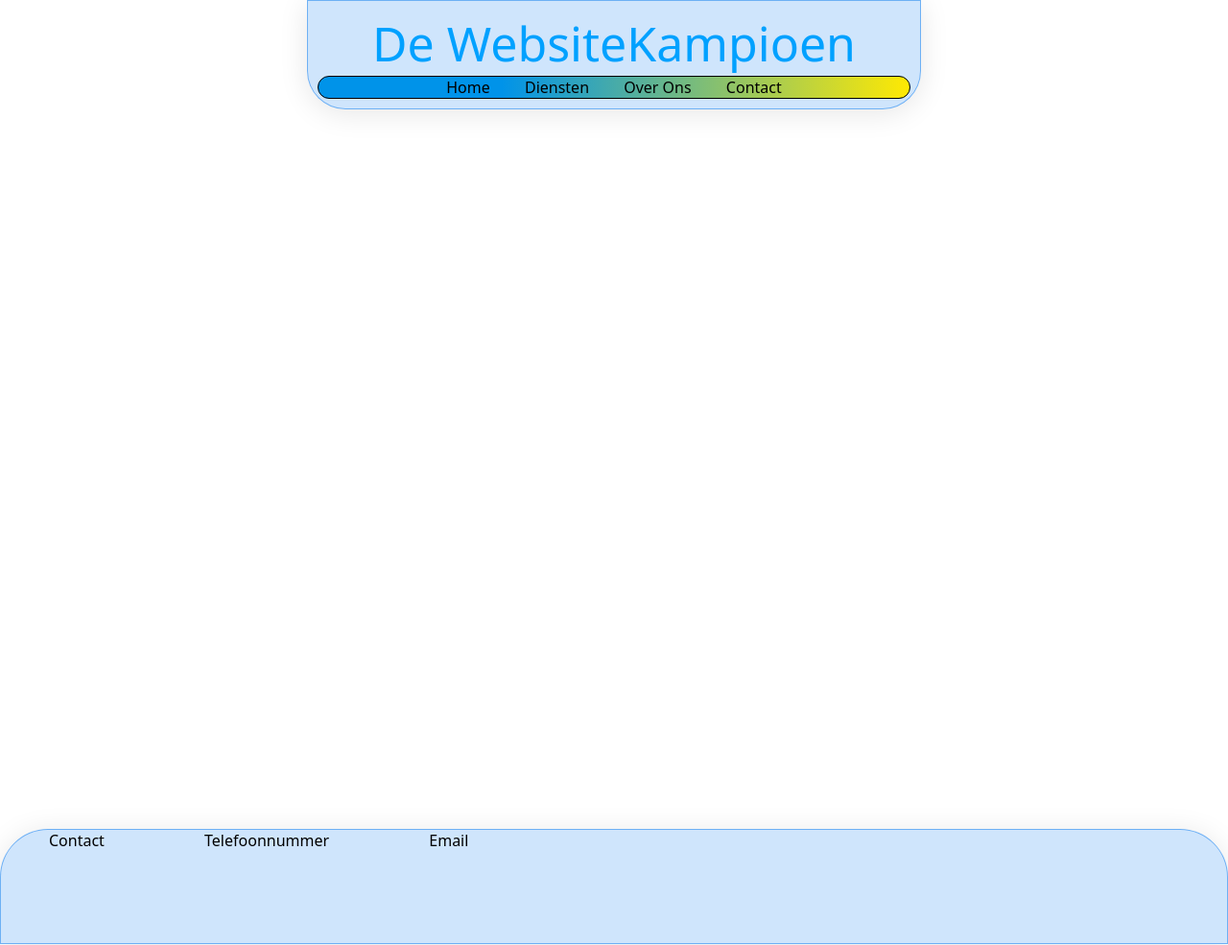
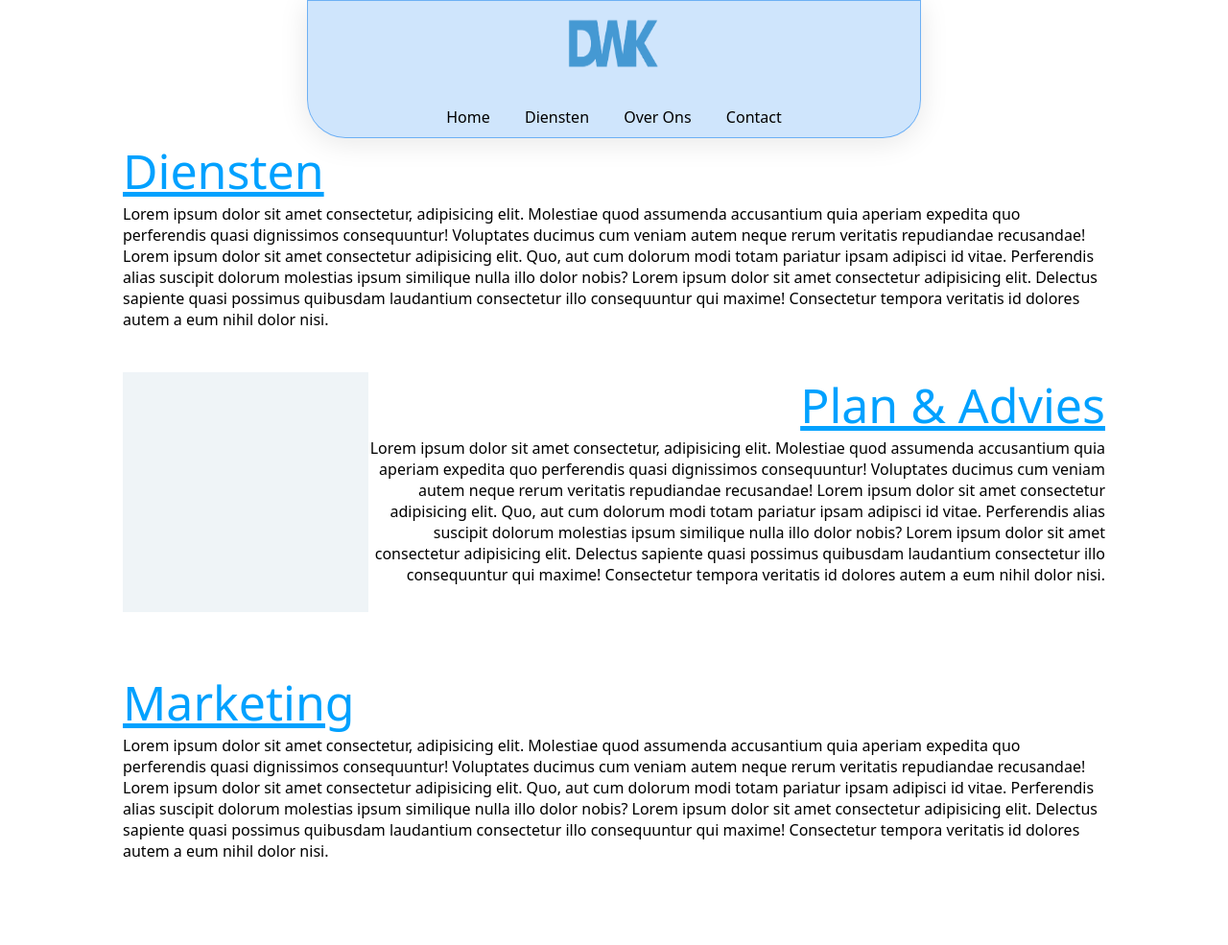
Before and after one commit to Tyler87-sudo/Bedrijfswebsite-Websitekampioen, a plain HTML site: page diensten.html in a window 1280 px wide. Shown: the top 985 px of the page at 96% size. Drawn offline with Linux system fonts and the light colour scheme; a web font is replaced by a local one.

Commit message:
diensten
newstyle.css en diensten aangepast

```diff
--- a/diensten.html
+++ b/diensten.html
@@ -22,41 +22,81 @@
     <header class="header">
         <!-- <div class="headerspacer"></div> -->
         <div class="title">
-            <h1>De WebsiteKampioen</h1>
-            <ul class="navbar">
-                <li>
-                    <a href="index.html" target="" style="text-decoration:none">
-                        <!-- <button>Home</button> -->
-                        <p class="navtext">Home</p>
-                    </a>
-                </li>
-                <li>
-                    <a href="diensten.html" target="" style="text-decoration:none">
-                        <!-- <button>Diensten</button> -->
-                        <p class="navtext">Diensten</p>
-                    </a>
-                </li>
-                <li>
-                    <a href="overons.html" target="" style="text-decoration:none">
-                        <!-- <button>Over ons</button> -->
-                        <p class="navtext">Over Ons</p>
-                    </a>
-                </li>
-                <li>
-                    <a href="contact.html" target="" style="text-decoration:none">
-                        <p class="navtext">Contact</p>
-                    </a>
-                </li>
+            <img src="logo.png" style="height: 100px; width: 100px; display: block; margin: 0 auto; padding: 0;">
+            <meta name="viewport" content="width=device-width, initial-scale=1">
+            <a onClick="openHeader()"><img class="arrow" src="Group%202.png"></a>
+            </svg>
+            <div class="top-nav" id="top-nav">
+                <ul class="menu">
+                    <li> <a href="index.html" target="" style="text-decoration:none">
+                            <p class="navtext">Home</p>
+                        </a></li>
+                    <li> <a href="diensten.html" target="" style="text-decoration:none">
+                            <p class="navtext">Diensten</p>
+                        </a></li>
+                    <li> <a href="overons.html" target="" style="text-decoration:none">
+                            <p class="navtext">Over Ons</p>
+                        </a></li>
+                    <li> <a href="contact.html" target="" style="text-decoration:none">
+                            <p class="navtext">Contact</p>
+                        </a></li>
+                </ul>
+            </div>
         </div>
 
     </header>
 
-    <main class="main">
-        <!-- <div class="mainspacer"></div> -->
+    <main>
+        <div class="container">
+            <div class="dienst">
+                <h1 style="color: #00A1FF ; text-decoration: underline; text-align: left;">Diensten</h1>
+                <p>Lorem ipsum dolor sit amet consectetur, adipisicing elit. Molestiae quod assumenda accusantium quia
+                    aperiam expedita quo perferendis quasi dignissimos consequuntur! Voluptates ducimus cum veniam autem
+                    neque rerum veritatis repudiandae recusandae! Lorem ipsum dolor sit amet consectetur adipisicing
+                    elit.
+                    Quo, aut cum dolorum modi totam pariatur ipsam adipisci id vitae. Perferendis alias suscipit dolorum
+                    molestias ipsum similique nulla illo dolor nobis? Lorem ipsum dolor sit amet consectetur
+                    adipisicing
+                    elit. Delectus sapiente quasi possimus quibusdam laudantium consectetur illo consequuntur qui
+                    maxime!
+                    Consectetur tempora veritatis id dolores autem a eum nihil dolor nisi.</p>
+            </div>
+            <br><br>
+            <div class="vak"></div>
+            <div class="planad">
+                <h1 style="color: #00A1FF; text-decoration: underline; text-align: right;">Plan & Advies</h1>
+                <p>                <p>Lorem ipsum dolor sit amet consectetur, adipisicing elit. Molestiae quod assumenda accusantium quia
+                    aperiam expedita quo perferendis quasi dignissimos consequuntur! Voluptates ducimus cum veniam autem
+                    neque rerum veritatis repudiandae recusandae! Lorem ipsum dolor sit amet consectetur adipisicing
+                    elit.
+                    Quo, aut cum dolorum modi totam pariatur ipsam adipisci id vitae. Perferendis alias suscipit dolorum
+                    molestias ipsum similique nulla illo dolor nobis? Lorem ipsum dolor sit amet consectetur
+                    adipisicing
+                    elit. Delectus sapiente quasi possimus quibusdam laudantium consectetur illo consequuntur qui
+                    maxime!
+                    Consectetur tempora veritatis id dolores autem a eum nihil dolor nisi.</p>
+            </div>
+            <br><br><br><br>
+            <div class="marketing">
+                <h1 style="text-decoration: underline; text-align: left;">Marketing</h1>
+                <p>Lorem ipsum dolor sit amet consectetur, adipisicing elit. Molestiae quod assumenda accusantium quia
+                    aperiam expedita quo perferendis quasi dignissimos consequuntur! Voluptates ducimus cum veniam autem
+                    neque rerum veritatis repudiandae recusandae! Lorem ipsum dolor sit amet consectetur adipisicing
+                    elit.
+                    Quo, aut cum dolorum modi totam pariatur ipsam adipisci id vitae. Perferendis alias suscipit dolorum
+                    molestias ipsum similique nulla illo dolor nobis? Lorem ipsum dolor sit amet consectetur
+                    adipisicing
+                    elit. Delectus sapiente quasi possimus quibusdam laudantium consectetur illo consequuntur qui
+                    maxime!
+                    Consectetur tempora veritatis id dolores autem a eum nihil dolor nisi.</p>
+                </p>
+            </div>
+
+        </div>
     </main>
 
 
-    <footer class="footer">
+    <footer class="footer" style="text-align: center;">
         <p class="footertext">Contact</p>
         <p class="footertext">Telefoonnummer</p>
         <p class="footertext">Email</p>
--- a/newstyle.css
+++ b/newstyle.css
@@ -268,3 +268,33 @@ h1 {
     font-size: 8px;
   }
 }
+
+.dienst{
+  margin-left:10%;
+  text-align: left;
+  margin-right: 10%;
+}
+
+.vak{
+  text-align: left;
+  display: flex;
+  flex-direction: row;
+  width: 20%;
+  height: 250px;
+  border: 100% black;
+  padding: 50px;
+  margin-left: 10%;
+  background-color: #EFF4F7;
+  float: left;
+}
+
+.planad{
+  text-align: right;
+  margin-right:10%;
+  margin-left: 10%;
+}
+.marketing{
+  margin-left: 10%;
+  text-align: left;
+  margin-right: 10%;
+}
```
